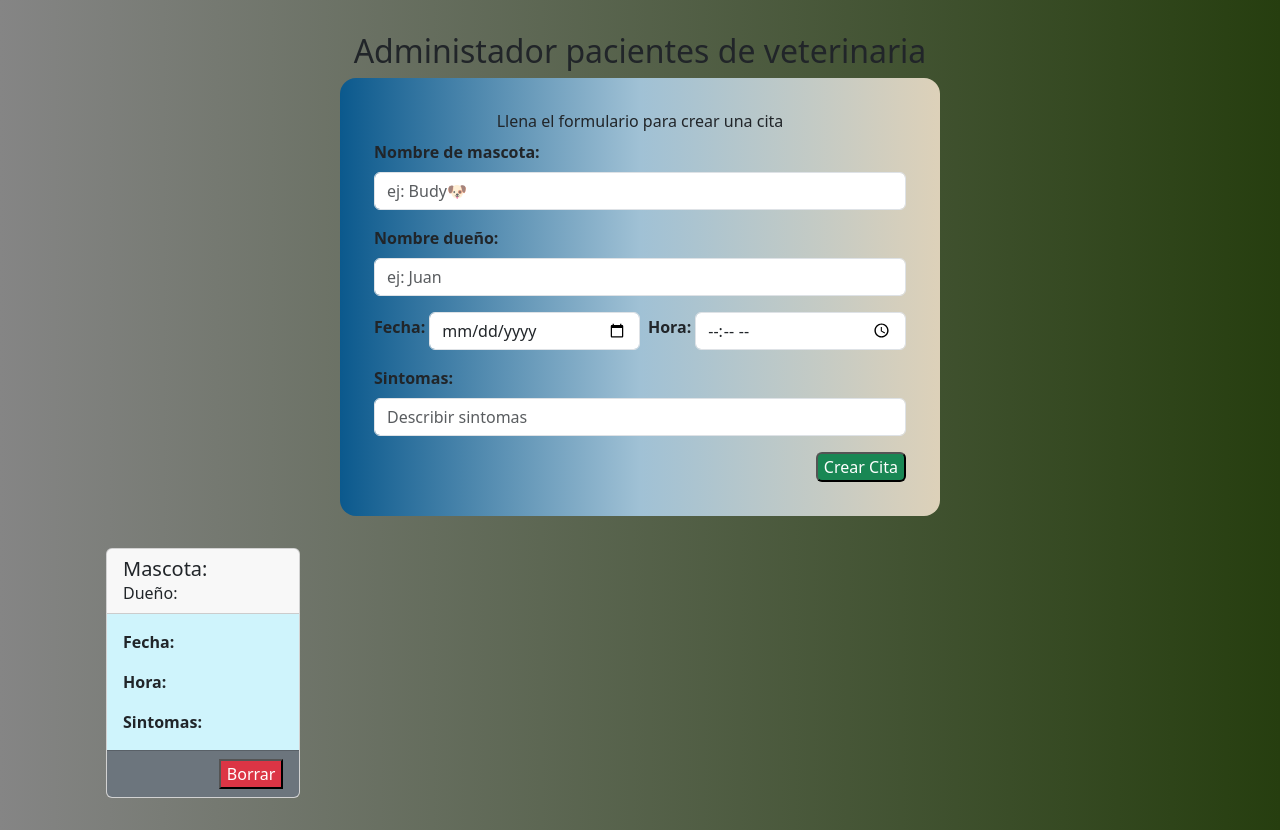
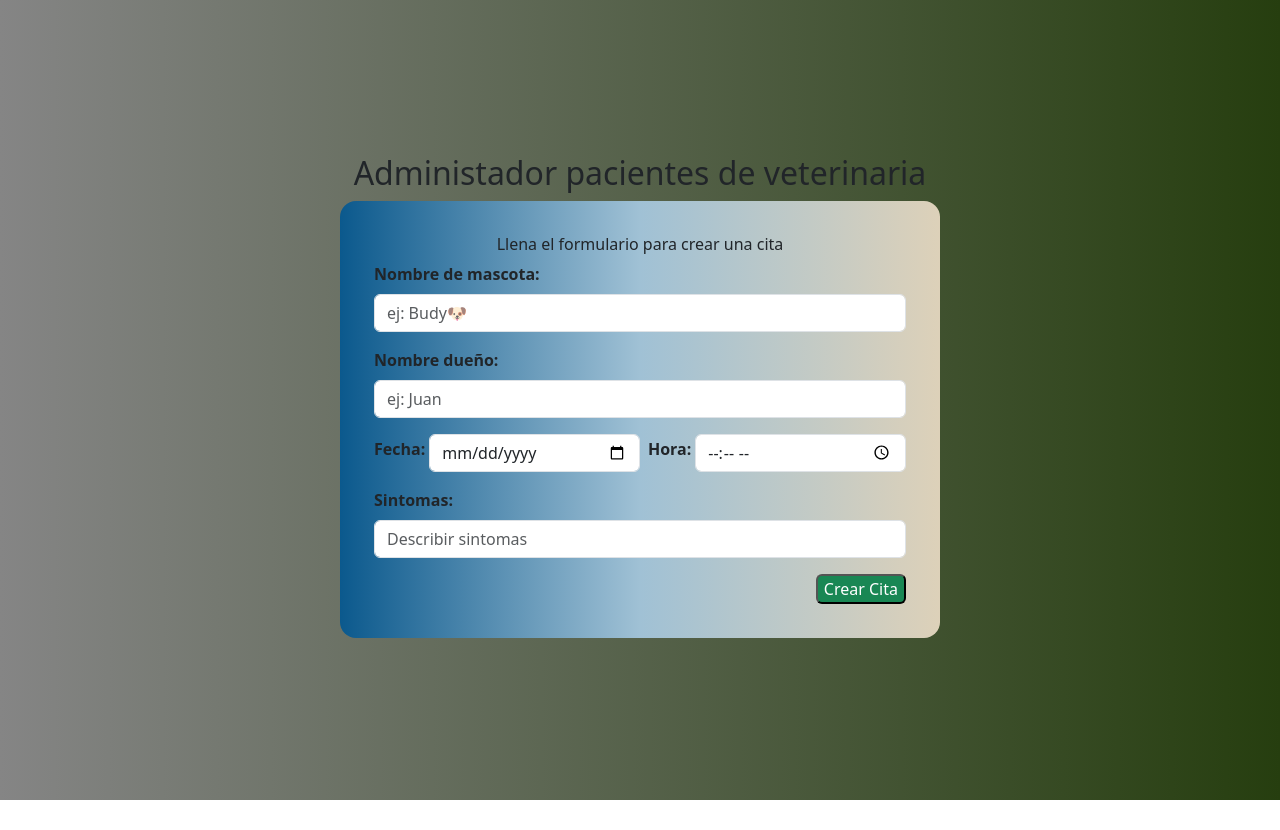
Before and after one commit to Lucaspozziok64/pacientesVeterinaria-ReactVite, a React (Vite) app: page / in a window 1280 px wide. After the commit the page ends 800 px from the top, so only its background shows below. Built offline with nearby package versions, Linux system fonts and the light colour scheme.

Commit message:
logramos crear las card al rellenar el formulario

```diff
--- a/src/App.jsx
+++ b/src/App.jsx
@@ -1,3 +1,4 @@
+import { useState } from 'react'
 import './App.css'
 import CardCitas from './components/CardCitas'
 import FormularioCitas from './components/FormularioCitas'
@@ -5,15 +6,26 @@ import 'bootstrap/dist/css/bootstrap.min.css'
 
 function App() {
 
+  const [citas, setCitas] = useState([])
+
+  const agregarCita = (nuevoNombre, nuevoDueño, nuevoHora, nuevoFecha, nuevoSintoma) => {
+    const nuevaCita = {id: Date.now(), nombre: nuevoNombre, dueño: nuevoDueño, fecha: nuevoFecha, hora: nuevoHora, sintoma: nuevoSintoma}
+    setCitas([...citas, nuevaCita])
+  }
+
   return (
     <>
       <main className='container my-4'>
         <h2 className='text-center my-2'>Administador pacientes de veterinaria</h2>
         <section className='cotenedorFormulario rounded-4 d-flex justify-content-center'>
-          <FormularioCitas></FormularioCitas>
+          <FormularioCitas agregarCita={agregarCita}></FormularioCitas>
         </section>
         <div className="container my-2 row row-cols-1 row-cols-md-3 row-cols-lg-4 row-cols-xl-5 g-4">
-          <CardCitas></CardCitas>
+          {citas.map((cita)=> (
+            <CardCitas
+              key={cita.id}
+              cita={cita}/>
+          ))}
         </div>
       </main>
     </>
--- a/src/components/CardCitas.jsx
+++ b/src/components/CardCitas.jsx
@@ -1,24 +1,24 @@
-const CardCitas = () => {
+const CardCitas = ({ cita }) => {
   return (
     <div className="col">
       <div className="card">
         <div className="card-header">
             <h5 className="card-tittle text-center text-md-start mb-0">
-              Mascota:
+              Mascota: <strong>{cita.nombre}</strong>🐶
             </h5>
             <p className="mb-0">
-              Dueño:
+              Dueño: <strong>{cita.dueño}</strong>
             </p>
           </div>
         <div className="card-body bg-info-subtle">
           <p className="card-text">
-            <strong>Fecha: </strong>
+            <strong>Fecha: {cita.fecha}</strong>
           </p>
           <p className="card-text">
-            <strong>Hora: </strong>
+            <strong>Hora: {cita.hora}</strong>
           </p>
           <p className="card-text">
-            <strong>Sintomas: </strong>
+            <strong>Sintomas: {cita.sintoma}</strong>
           </p>
         </div>
         <div className="card-footer bg-secondary text-end">
--- a/src/components/FormularioCitas.jsx
+++ b/src/components/FormularioCitas.jsx
@@ -1,16 +1,35 @@
-const FormularioCitas = () => {
+import { useState } from "react";
+
+const FormularioCitas = ({ agregarCita }) => {
+  const [nombre, setNombre] = useState("");
+  const [dueño, setDueño] = useState("");
+  const [fecha, setFecha] = useState("");
+  const [hora, setHora] = useState("");
+  const [sintoma, setSintoma] = useState("");
+
+  const handleSubmit = (e) => {
+    e.preventDefault();
+
+    agregarCita(nombre, dueño, fecha, hora, sintoma)
+  };
+
   return (
-    <form className="container p-4 text-center text-md-start">
+    <form
+      onSubmit={handleSubmit}
+      className="container p-4 text-center text-md-start"
+    >
       <h6 className="text-center">Llena el formulario para crear una cita</h6>
       <div className="mb-3">
         <label className="form-label">
           <strong>Nombre de mascota:</strong>
         </label>
         <input
-          type="email"
+          type="text"
           className="form-control"
           id="exampleFormControlInput1"
           placeholder="ej: Budy🐶"
+          onChange={(e) => setNombre(e.target.value)}
+          value={nombre}
         />
       </div>
       <div className="mb-3">
@@ -22,6 +41,8 @@ const FormularioCitas = () => {
           id="exampleFormControlTextarea1"
           rows="3"
           placeholder="ej: Juan"
+          onChange={(e) => setDueño(e.target.value)}
+          value={dueño}
         ></input>
       </div>
       <div className="mb-3 d-flex justify-content-center align-items-center">
@@ -33,6 +54,8 @@ const FormularioCitas = () => {
           id="exampleFormControlTextarea1"
           rows="3"
           type="date"
+          onChange={(e) => setFecha(e.target.value)}
+          value={fecha}
         ></input>
         <label className="form-label mx-1">
           <strong>Hora:</strong>
@@ -42,6 +65,8 @@ const FormularioCitas = () => {
           id="exampleFormControlTextarea1"
           rows="3"
           type="time"
+          onChange={(e) => setHora(e.target.value)}
+          value={hora}
         ></input>
       </div>
       <div className="mb-3">
@@ -54,10 +79,14 @@ const FormularioCitas = () => {
           rows="3"
           type="text"
           placeholder="Describir sintomas"
+          onChange={(e) => setSintoma(e.target.value)}
+          value={sintoma}
         ></input>
       </div>
       <div className="d-flex justify-content-end">
-        <button  type="submit" className="bg-success rounded-2 text-white">Crear Cita</button>
+        <button type="submit" className="bg-success rounded-2 text-white">
+          Crear Cita
+        </button>
       </div>
     </form>
   );
```
